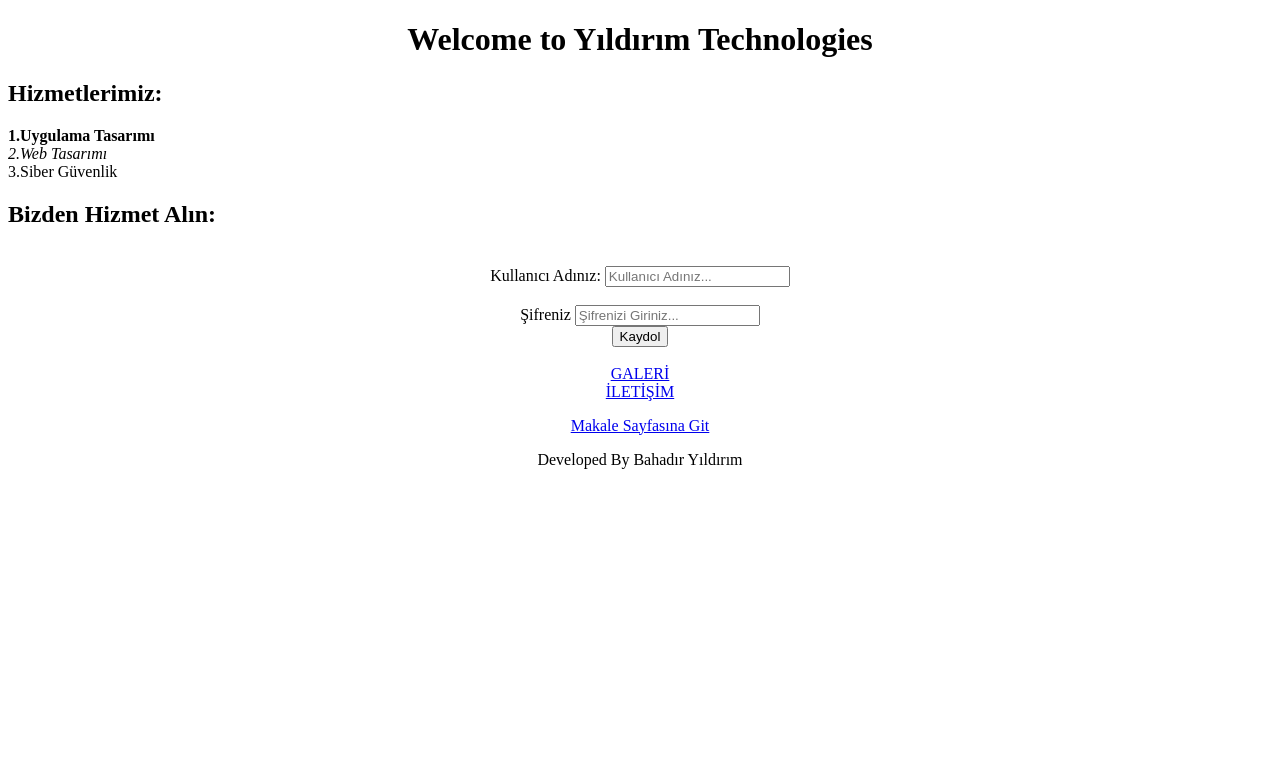
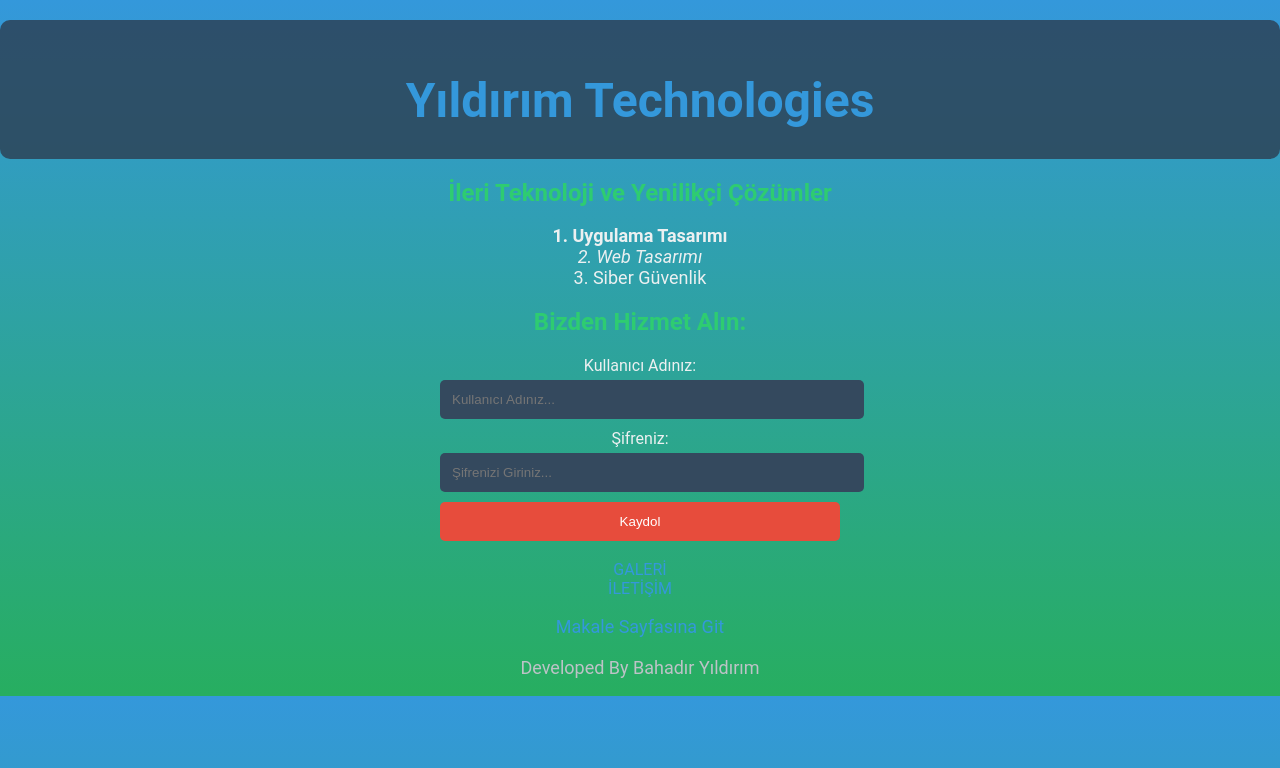
Before and after one commit to mbahadir77/WebSite_2.0, a plain HTML site: page index.html in a window 1280 px wide. Drawn offline with Linux system fonts and the light colour scheme.

Commit message:
Update index.html
Animation and design update

```diff
--- a/index.html
+++ b/index.html
@@ -1,47 +1,165 @@
 <!DOCTYPE html>
-<html>
+<html lang="en">
+
 <head>
-	<title>  Basit Web Sitesi 1.0</title>
+    <meta charset="UTF-8">
+    <meta name="viewport" content="width=device-width, initial-scale=1.0">
+    <title>Yıldırım Technologies</title>
+    <style>
+        body {
+            font-family: 'Roboto', sans-serif;
+            margin: 0;
+            padding: 0;
+            background: linear-gradient(to bottom, rgba(52, 152, 219, 1), rgba(39, 174, 96, 1));
+            color: #ecf0f1;
+            text-align: center;
+            transition: background 0.3s, color 0.3s; /* Arka plan ve metin rengi için geçiş efekti eklendi */
+        }
+
+        div {
+            text-align: center;
+            margin-top: 20px;
+            background: rgba(44, 62, 80, 0.8);
+            padding: 20px;
+            border-radius: 10px;
+        }
+
+        h1 {
+            color: #3498db; /* Başlık rengi her zaman bu mavi renkte kalacak */
+            font-size: 48px;
+            margin-bottom: 10px;
+            animation: changeText 3s infinite;
+        }
+
+        h2 {
+            margin-bottom: 10px;
+            color: #2ecc71;
+        }
+
+        p {
+            font-size: 18px;
+        }
+
+        form {
+            margin-top: 20px;
+            max-width: 400px;
+            margin-left: auto;
+            margin-right: auto;
+        }
+
+        label {
+            display: block;
+            margin-bottom: 5px;
+            color: #ecf0f1;
+        }
+
+        input {
+            width: 100%;
+            padding: 12px;
+            margin-bottom: 10px;
+            background-color: #34495e;
+            color: #ecf0f1;
+            border: none;
+            border-radius: 5px;
+        }
+
+        button {
+            width: 100%;
+            padding: 12px;
+            background-color: #e74c3c;
+            color: #fff;
+            border: none;
+            cursor: pointer;
+            border-radius: 5px;
+        }
+
+        button:hover {
+            background-color: #c0392b;
+        }
+
+        a {
+            text-decoration: none;
+            color: #3498db;
+            transition: color 0.3s;
+        }
+
+        a:hover {
+            color: #2980b9;
+        }
+
+        footer {
+            margin-top: 20px;
+            color: #bdc3c7;
+            font-size: 14px;
+        }
+
+        @keyframes changeText {
+            0%, 100% {
+                content: "Yıldırım Technologies";
+            }
+            50% {
+                content: "Geleceği Şekillendiriyoruz";
+            }
+        }
+    </style>
 </head>
-	<body>
-		<div align="center">
-			<h1>Welcome to Yıldırım Technologies</h1>
+
+<body onmousemove="changeBackgroundColor(event)">
+    <div>
+        <h1 id="myHeader"></h1>
     </div>
 
-	<h2>Hizmetlerimiz:</h2>
-	<p> <strong>1.Uygulama Tasarımı <br> </strong> <em>2.Web Tasarımı <br> </em>
-	3.Siber Güvenlik</p>
+    <h2>İleri Teknoloji ve Yenilikçi Çözümler</h2>
+    <p><strong>1. Uygulama Tasarımı <br></strong><em>2. Web Tasarımı <br></em> 3. Siber Güvenlik</p>
+
     <h2><strong>Bizden Hizmet Alın</strong>:</h2>
+    <form action="isle.php" method="post">
+        <label>Kullanıcı Adınız:</label>
+        <input type="text" name="kullanici_adi" placeholder="Kullanıcı Adınız...">
+
+        <label>Şifreniz:</label>
+        <input type="password" name="sifre" placeholder="Şifrenizi Giriniz...">
+
+        <button type="submit">Kaydol</button>
+    </form>
+
     <br>
-	<form>
-		<div align="center">
-			<label>Kullanıcı Adınız:</label>
-			<input type="KUllanıcı Adı" placeholder="Kullanıcı Adınız...">
-		</div>
+    <a class="link" href="galeri.html" target="_blank">GALERİ</a>
     <br>
-		<div align="center">
-			<label>Şifreniz</label>
-			<input type="password" name="Şifreniz" placeholder="Şifrenizi Giriniz...">
-		</div>
-		<div align="center">
-		<button>Kaydol </button>
-		</div>
-		<div align="center">
-		</form>
-	<br>
-	<a target= 'blank'href="galeri.html">GALERİ</a>
-	<br>
-	<a target= 'blank' href="İletişim.html" >İLETİŞİM</a>
-		<p><a href="Doğukan Canlı Makale Sayfası.html">Makale Sayfasına Git</a></p>
+    <a class="link" href="İletişim.html" target="_blank">İLETİŞİM</a>
+    <p><a class="link" href="DoğukanMakale.html">Makale Sayfasına Git</a></p>
 
-
-
-		</div>
-		<footer align="center">
+    <footer>
         <p>Developed By Bahadır Yıldırım</p>
     </footer>
 
+    <script>
+        function changeBackgroundColor(event) {
+            var mouseX = event.clientX;
+            var mouseY = event.clientY;
 
+            var red = Math.round((mouseX / window.innerWidth) * 255);
+            var green = Math.round((mouseY / window.innerHeight) * 255);
 
+            document.body.style.background = "rgb(" + red + "," + green + ",100)";
+
+            // Metin ve bağlantı renklerini ayarla
+            var contrastColor = getContrastColor(red, green);
+            document.body.style.color = contrastColor;
+
+            var links = document.getElementsByClassName("link");
+            for (var i = 0; i < links.length; i++) {
+                links[i].style.color = contrastColor;
+            }
+        }
+
+        function getContrastColor(r, g) {
+            var brightness = (r * 299 + g * 587 + 114) / 1000;
+            return brightness > 128 ? 'black' : 'white';
+        }
+
+        document.getElementById("myHeader").textContent = "Yıldırım Technologies";
+    </script>
+</body>
 
 </html>
```
Lines whose indentation alone changed are shown as unchanged.
